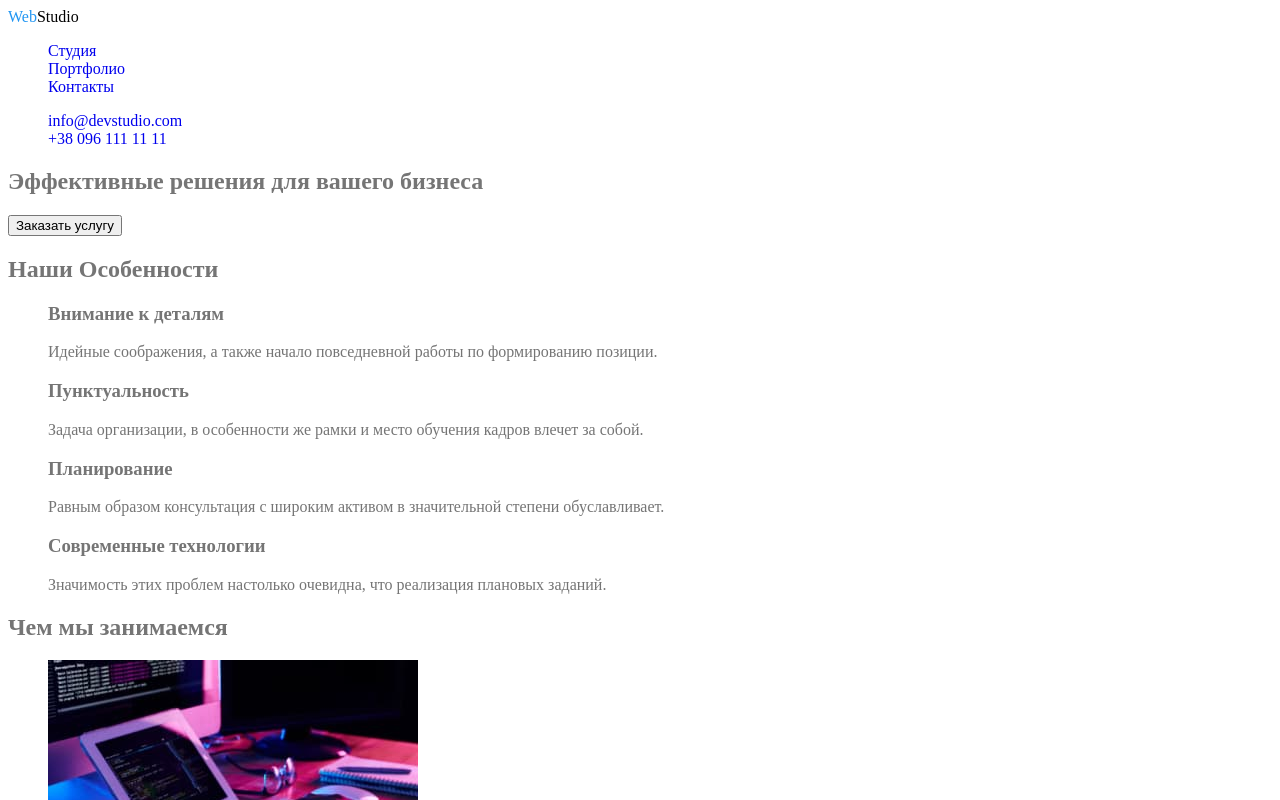
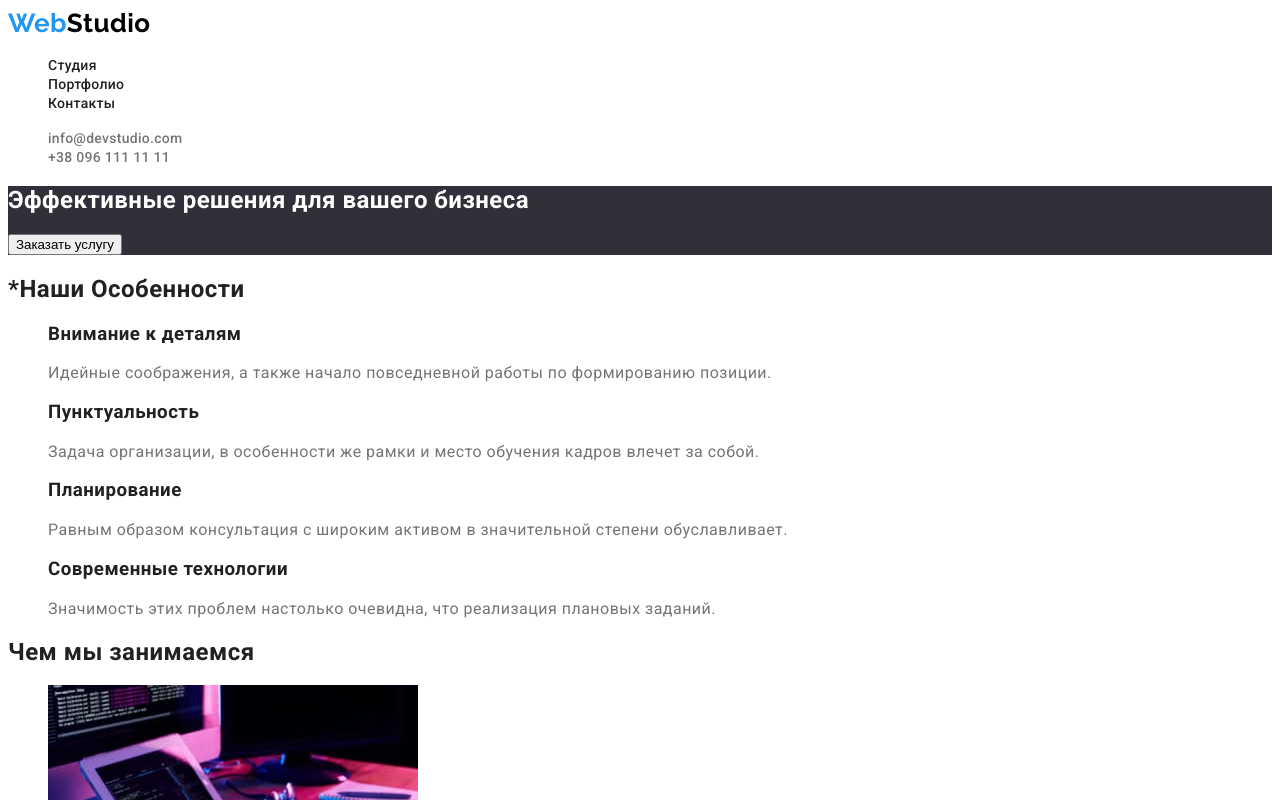
Before and after one commit to YuriyIzium/goit-markup-hw-02, a plain HTML site: page index.html in a window 1280 px wide. Shown: the top 800 px of the page. Drawn offline with Linux system fonts and the light colour scheme.

Commit message:
add css header+footer

```diff
--- a/css/styles.css
+++ b/css/styles.css
@@ -1,35 +1,112 @@
 /* Цветовая палитра: */
+/*
+	основной - background: #FFFFFF
+	вторичный - background: #2F303A
+	Наша Команда - background: #F5F4FA;
+	Хедер - background: #FFFFFF;
 
-/*
-основной - background: #E5E5E5
-вторичный - background: #2F303A
-Наша Команда - background: #F5F4FA;
-Хедер - background: #FFFFFF;
 */
 /*
-Акцент color: #2196F3;
-Герой color: #FFFFFF;
-Н - color: #212121
-р - color #757575
-
+	primary color #757575
+	accent color: #2196F3;
+	Hero color: #FFFFFF;
+	title color: #212121
 */
+:root {
+  --title-collor: #212121;
+  --accent-color: #2196f3;
+  --primary-text-color: #757575;
+  --primary-white: #ffffff;
+  --secondery-bg: #2f303a;
+}
 body {
-	color: #757575;
+  color: var(--primary-text-color);
+  background-color: var(--primary-white);
+  font-family: Roboto, sans-serif;
+  font-weight: 400;
+  letter-spacing: 0.03em;
+}
+ul {
+  list-style: none;
+}
+a {
+  text-decoration: none;
+}
+/* css Header */
+.logo {
+  color: var(--accent-color);
+  font-family: "Raleway";
+  font-style: normal;
+  font-weight: 700;
+  font-size: 26px;
+  line-height: 1.19;
 }
 
-ul {
-list-style: none;
-
+.lofo-color-header {
+  color: #000000;
 }
 
-a {
-	text-decoration:none
+.nav-link .link {
+  font-weight: 500;
+  font-size: 14px;
+  line-height: 1.14;
+  letter-spacing: 0.02em;
+  color: var(--title-collor);
 }
 
-.logo {
-	color: #2196F3;
+.header-contacts .link {
+  font-weight: 500;
+  font-size: 14px;
+  line-height: 1.14;
+  letter-spacing: 0.02em;
+  color: var(--primary-text-color);
 }
 
-.lofo-color {
-	color: #000000;
+.link:hover {
+  color: var(--accent-color);
 }
+
+/* css Main */
+
+.hero {
+  background-color: var(--secondery-bg);
+}
+.hero-title {
+  color: var(--primary-white);
+}
+.section-tim {
+  background-color: #f5f4fa;
+}
+.section-title {
+  color: var(--title-collor);
+}
+
+/* Footer */
+.footer {
+  background-color: var(--secondery-bg);
+}
+
+.address {
+  font-style: normal;
+  font-size: 14px;
+  line-height: 1.71;
+  color: var(--primary-white);
+}
+
+.lofo-color-footer {
+  color: var(--primary-white);
+}
+
+.footer-contacts {
+  font-size: 14px;
+  line-height: 1.71;
+  color: rgba(255, 255, 255, 0.6);
+}
+
+.footer-contacts .link {
+  font-weight: 500;
+  font-size: 14px;
+  line-height: 1.14;
+  letter-spacing: 0.02em;
+  color: var(--primary-text-color);
+}
--- a/index.html
+++ b/index.html
@@ -4,64 +4,76 @@
     <meta charset="UTF-8" />
     <meta http-equiv="X-UA-Compatible" content="IE=edge" />
     <meta name="viewport" content="width=device-width, initial-scale=1.0" />
-	 <link rel="stylesheet" href="./css/styles.css">
+    <link rel="preconnect" href="https://fonts.googleapis.com" />
+    <link rel="preconnect" href="https://fonts.gstatic.com" crossorigin />
+    <link
+      href="https://fonts.googleapis.com/css2?family=Raleway:wght@700&family=Roboto:wght@400;500;700;900&display=swap"
+      rel="stylesheet"
+    />
+    <link rel="stylesheet" href="./css/styles.css" />
     <title>Студія</title>
   </head>
-  <body class="page">
+  <body>
     <!-- Хедер -->
-	 <header>
-		<a class="logo"  href="index.html" lang="en">Web<span class="lofo-color">Studio</span></a>
-		<nav>
-		  <ul>
-			 <li>
-				<a href="#">Студия</a>
+    <header class="header">
+      <a class="logo" href="index.html" lang="en"
+        >Web<span class="lofo-color-header">Studio</span></a
+      >
+      <nav class="header-nav">
+        <ul class="nav-menu">
+          <li class="nav-link">
+            <a class="link" href="./index.html">Студия</a>
           </li>
-			 <li>
-				<a href="#">Портфолио</a>
+          <li class="nav-link">
+            <a class="link" href="./portfolio.html">Портфолио</a>
           </li>
-			 <li>
-				<a href="#">Контакты</a>
+          <li class="nav-link">
+            <a class="link" href="#">Контакты</a>
           </li>
         </ul>
       </nav>
-		<ul>
-		  <li><a href="mailto:info@devstudio.com">info@devstudio.com</a></li>
-		  <li><a href="tel:+380961111111">+38 096 111 11 11</a></li>
+      <ul class="header-contacts">
+        <li>
+          <a class="link" href="mailto:info@devstudio.com"
+            >info@devstudio.com</a
+          >
+        </li>
+        <li><a class="link" href="tel:+380961111111">+38 096 111 11 11</a></li>
       </ul>
     </header>
     <main>
       <!-- Герой -->
-		<section>
-		  <h1>Эффективные решения для вашего бизнеса</h1>
+      <section class="hero">
+        <h1 class="hero-title">Эффективные решения для вашего бизнеса</h1>
         <button type="button">Заказать услугу</button>
       </section>
       <!-- Наши Особенности (СКРЫТЬ в css h2) -->
-		<section>
-		  <h2>Наши Особенности</h2>
+      <section class="section">
+        <h2 class="section-title">*Наши Особенности</h2>
         <ul>
           <li>
-				<h3>Внимание к деталям</h3>
+            <h3 class="section-title">Внимание к деталям</h3>
             <p>
               Идейные соображения, а также начало повседневной работы по
               формированию позиции.
             </p>
           </li>
           <li>
-				<h3>Пунктуальность</h3>
+            <h3 class="section-title">Пунктуальность</h3>
             <p>
               Задача организации, в особенности же рамки и место обучения кадров
               влечет за собой.
             </p>
           </li>
           <li>
-				<h3>Планирование</h3>
+            <h3 class="section-title">Планирование</h3>
             <p>
               Равным образом консультация с широким активом в значительной
               степени обуславливает.
             </p>
           </li>
           <li>
-				<h3>Современные технологии</h3>
+            <h3 class="section-title">Современные технологии</h3>
             <p>
               Значимость этих проблем настолько очевидна, что реализация
               плановых заданий.
@@ -70,8 +82,8 @@
         </ul>
       </section>
       <!-- Чем мы занимаемся -->
-		<section>
-		  <h2>Чем мы занимаемся</h2>
+      <section class="section">
+        <h2 class="section-title">Чем мы занимаемся</h2>
         <ul>
           <li>
             <img
@@ -97,8 +109,8 @@
         </ul>
       </section>
       <!-- Наша команда -->
-		<section>
-		  <h2>Наша команда</h2>
+      <section class="section-tim">
+        <h2 class="section-title">Наша команда</h2>
         <ul>
           <li>
             <img
@@ -106,12 +118,12 @@
               alt="фото Игорь Демьяненко"
               width="270"
             />
-				<h3>Игорь Демьяненко</h3>
+            <h3 class="section-title">Игорь Демьяненко</h3>
             <p lang="en">Product Designer</p>
           </li>
           <li>
             <img src="./imeges/img2.jpg" alt="фото Ольга Репина" width="270" />
-				<h3>Ольга Репина</h3>
+            <h3 class="section-title">Ольга Репина</h3>
             <p lang="en">Frontend Developer</p>
           </li>
           <li>
@@ -120,7 +132,7 @@
               alt="фото Николай Тарасов"
               width="270"
             />
-				<h3>Николай Тарасов</h3>
+            <h3 class="section-title">Николай Тарасов</h3>
             <p lang="en">Marketing</p>
           </li>
           <li>
@@ -129,19 +141,23 @@
               alt="фото Михаил Ермаков"
               width="270"
             />
-				<h3>Михаил Ермаков</h3>
+            <h3 class="section-title">Михаил Ермаков</h3>
             <p lang="en">UI Designer</p>
           </li>
         </ul>
       </section>
     </main>
     <!-- Футер -->
-	 <footer>
-		<a class="logo"  href="index.html" lang="en">Web<span class="lofo-color">Studio</span></a>
-		<address>г. Киев, пр-т Леси Украинки, 26</address>
-		<ul>
-		  <li><a href="mailto:info@example.com">info@example.com</a></li>
-		  <li><a href="tel:+380991111111">+38 099 111 11 111</a></li>
+    <footer class="footer">
+      <a class="logo" href="index.html" lang="en"
+        >Web<span class="lofo-color-footer">Studio</span>
+      </a>
+      <address class="address">г. Киев, пр-т Леси Украинки, 26</address>
+      <ul class="footer-contacts">
+        <li>
+          <a class="link" href="mailto:info@example.com">info@example.com</a>
+        </li>
+        <li><a class="link" href="tel:+380991111111">+38 099 111 11 111</a></li>
       </ul>
     </footer>
   </body>
```
Also changed, not shown: portfolio.html (+53 -37 lines). Lines whose indentation alone changed are shown as unchanged.
